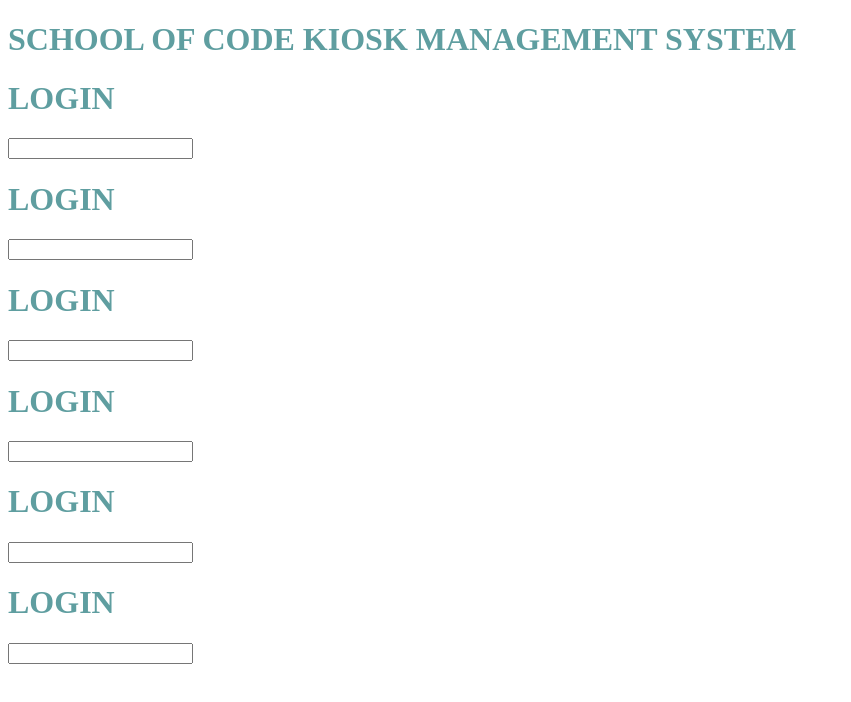
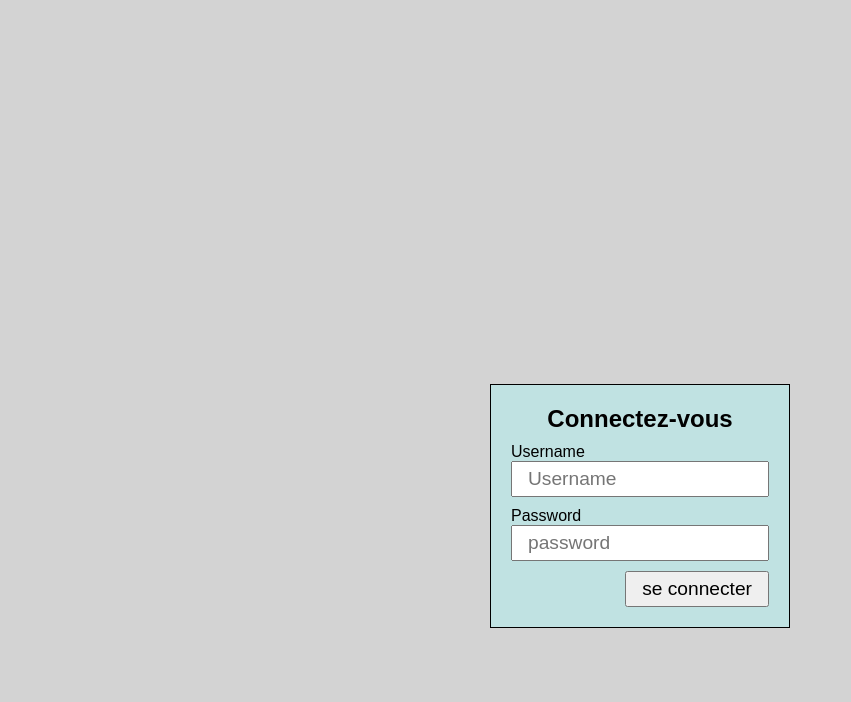
Before and after one commit to INGANZAMARUMPU/school-of-code-kiosk-ui, a Vue app: page / in a window 1280 px wide. Shown: the top 702 px of the page, without its empty margins (0-851 px from the left). Built offline with nearby package versions, Linux system fonts and the light colour scheme.

Commit message:
login component

```diff
--- a/src/App.vue
+++ b/src/App.vue
@@ -1,19 +1,13 @@
 <template>
-  <h1>SCHOOL OF CODE KIOSK MANAGEMENT SYSTEM</h1>
-  <Login></Login>
-  <Login/>
-  <Login/>
-  <Login/>
-  <Login/>
-  <Login/>
+  <LoginComponent/>
 </template>
 
 <script>
-import Login from "./components/login"
+import LoginComponent from "./components/login"
 
 export default {
   components:{
-    Login
+    LoginComponent
   }
 }
 </script>
--- a/src/components/login.vue
+++ b/src/components/login.vue
@@ -1,10 +1,45 @@
 <template>
-  <h1>LOGIN</h1>
-  <input type="" name="">
+  <div class="parent">
+    <div class="body">
+      <h3>Connectez-vous</h3>
+      <div class="field">
+        <label for="username">Username</label>
+        <input  id="username" type="text" placeholder="Username">
+      </div>
+      <div class="field">
+        <label for=password>Password</label>
+        <input id=password type="text" placeholder="password">
+      </div>
+      <button>se connecter</button>
+    </div>
+  </div>
 </template>
 
 <script>
 </script>
 
 <style scoped>
+.parent{
+  background: lightgray;
+  width: 100%;
+  height: 100vh;
+  padding-top: 30%;
+}
+.body{
+  border: 1px solid black;
+  width: 300px;
+  padding: 20px;
+  background-color: #9ff5;
+  margin: auto;
+  position: relative;
+}
+h3{
+  margin-bottom: 10px;
+  text-align: center;
+  font-size: 1.5em;
+}
+button{
+  display: block;
+  margin-left: auto;
+}
 </style>
--- a/src/style.css
+++ b/src/style.css
@@ -1,3 +1,27 @@
+*{
+  font-family: sans-serif;
+  margin: 0;
+  padding: 0;
+  box-sizing: border-box;
+}
+body{
+  height: 100vh;
+}
 h1{
   color: cadetblue;
 }
+.field>*{
+  display: block;
+  width: 100%;
+}
+.field{
+  margin-bottom: 10px;
+}
+input{
+  padding: 5px 15px;
+  font-size: 1.2em;
+}
+button{
+  padding: 5px 15px;
+  font-size: 1.2em;
+}
```
